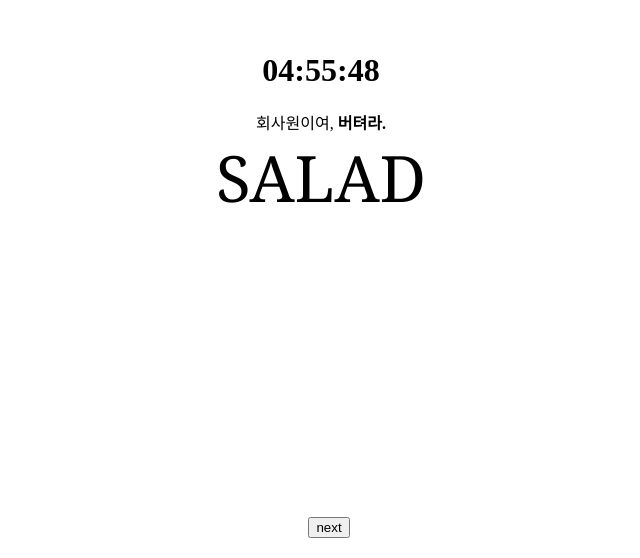
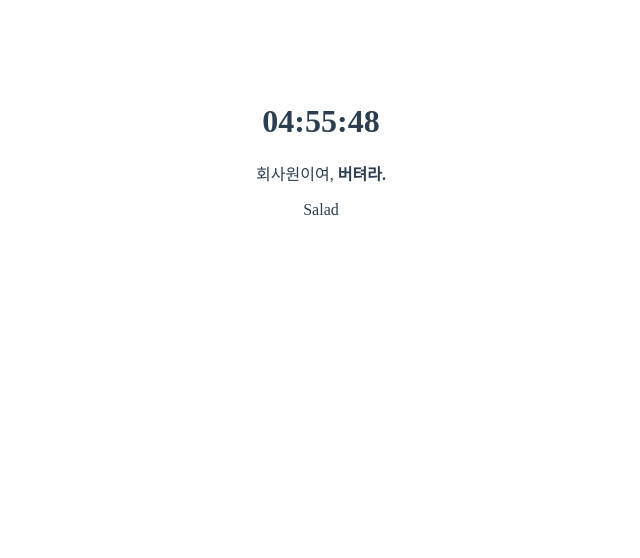
Before and after one commit to dbjerry/sellery-clone, a plain HTML site: page index.html in a window 1280 px wide. Shown: the part 242-800 px from the top of the page, without its empty margins (319-959 px from the left). Drawn offline with Linux system fonts and the light colour scheme.

Commit message:
2019-04-09 13:55 update css

```diff
--- a/index.css
+++ b/index.css
@@ -1,34 +1,45 @@
 body {
-  background-color: #ffffff;
-  color: #000000;
-  text-align: center;
+  margin: 0;
 }
 
-.container {
-  position: absolute;
-  width: 100%;
-  height: 100%;
-  top: 0;
-  left: 0;
-  display: table;
+* {
+  outline: none;
+  word-break: keep-all;
 }
 
-.js-main {
-  display: table-cell;
-  vertical-align: middle;
-  width: 100%;
-  height: 100%;
+#app {
+  text-align: center;
+  color: #2c3e50;
 }
 
-.nav-bottom {
-  bottom: 20px;
-  width: 100%;
-  position: absolute;
-  text-align: center;
+.main-wrap {
+  position: fixed;
+  left: 0;
+  right: 0;
+  top: 0;
+  bottom: 0;
 }
 
-p {
-  margin-top: 0;
-  font-size: 4em;
-  font-family: Cambria, Cochin, Georgia, Times, 'Times New Roman', serif
+.section {
+  display: table;
+  width: 100vw;
+  height: 100%!important;
+  position: relative;
 }
+
+.section .section-content {
+  display: table-cell;
+  width: 100vw;
+  height: 100vh;
+  vertical-align: middle;
+  background-image: inherit;
+  position: relative;
+  overflow: hidden
+}
+
+.fullpage-wrapper {
+  height: 100%;
+  position: relative;
+  touch-action: none;
+  transform: translate3d(0px, 0px, 0px);
+}
--- a/index.html
+++ b/index.html
@@ -6,18 +6,27 @@
   <title>SALAD</title>
 </head>
 <body>
-  <div class="container">
-    <div class="js-main">
-      <h1>loading</h1>
-      회사원이여, <strong>버텨라.</strong>
-      <p>SALAD</p>
+  <div id="app">
+    <div class="main-wrap">
+      <div id="fullpage" class="fullpage-wrapper">
+        <div class="section">
+          <div class="section-content js-main">
+            <h1>loading</h1>
+            회사원이여, <strong>버텨라.</strong>
+            <p>Salad</p>
+          </div>
+        </div>
+        <div class="section">
+          <div class="section-content">2</div>
+        </div>
+        <div class="section">
+          <div class="section-content">3</div>
+        </div>
+        <div class="section">
+          <div class="section-content">4</div>
+        </div>
+      </div>
     </div>
-    <div>
-
-    </div>
-  </div>
-  <div class="nav-bottom">
-    <button class="nextBtn">next</button>
   </div>
   <script src="clock.js"></script>
   <script src="salary.js"></script>
--- a/scroll.js
+++ b/scroll.js
@@ -1,8 +1,13 @@
-const navBottom = document.querySelector(".nav-bottom");
-const nextBtn = navBottom.querySelector(".nextBtn");
+const body = document.querySelector("body");
 
-function handleButton(event){
-  console.dir(event);
+function handleScroll(event){
+  console.log(event);
 }
 
-nextBtn.addEventListener('click', handleButton);
+function init(){
+  body.onscroll = function(){
+    handleScroll();
+  };
+}
+
+init();
--- /dev/null
+++ b/test.css
@@ -0,0 +1,38 @@
+body {
+  background-color: #ffffff;
+  color: #000000;
+  text-align: center;
+}
+
+.container {
+  position: absolute;
+  width: 100%;
+  height: 100%;
+  top: 0;
+  left: 0;
+  display: table;
+}
+
+.js-main {
+  display: table-cell;
+  vertical-align: middle;
+  width: 100%;
+  height: 100%;
+}
+
+.js-spec {
+  position: fixed;
+}
+
+.nav-bottom {
+  bottom: 20px;
+  width: 100%;
+  position: absolute;
+  text-align: center;
+}
+
+p {
+  margin-top: 0;
+  font-size: 4em;
+  font-family: Cambria, Cochin, Georgia, Times, 'Times New Roman', serif
+}
```
Also changed, not shown: test.html (added, +26 -0 lines), test.js (added, +7 -0 lines).
